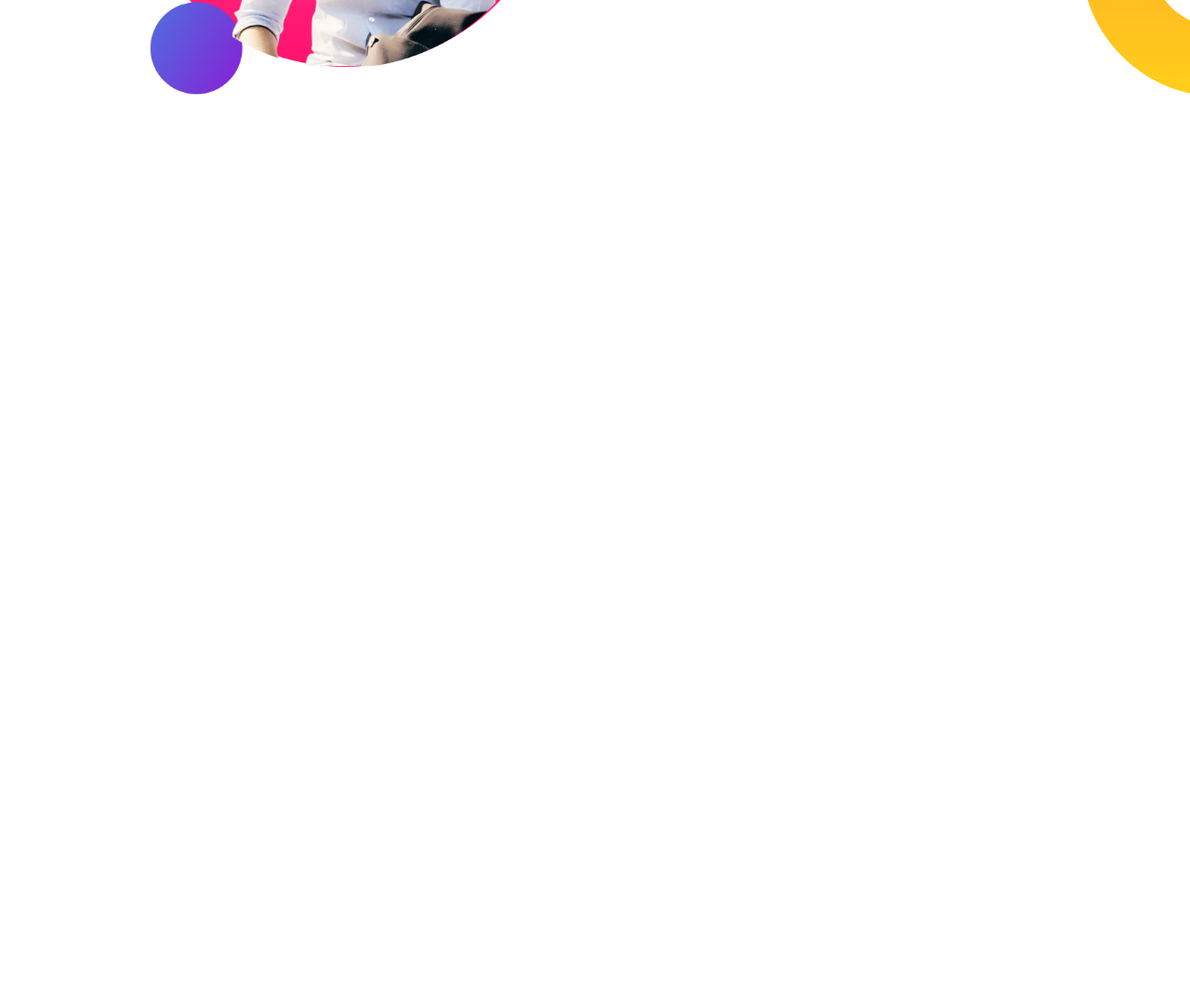
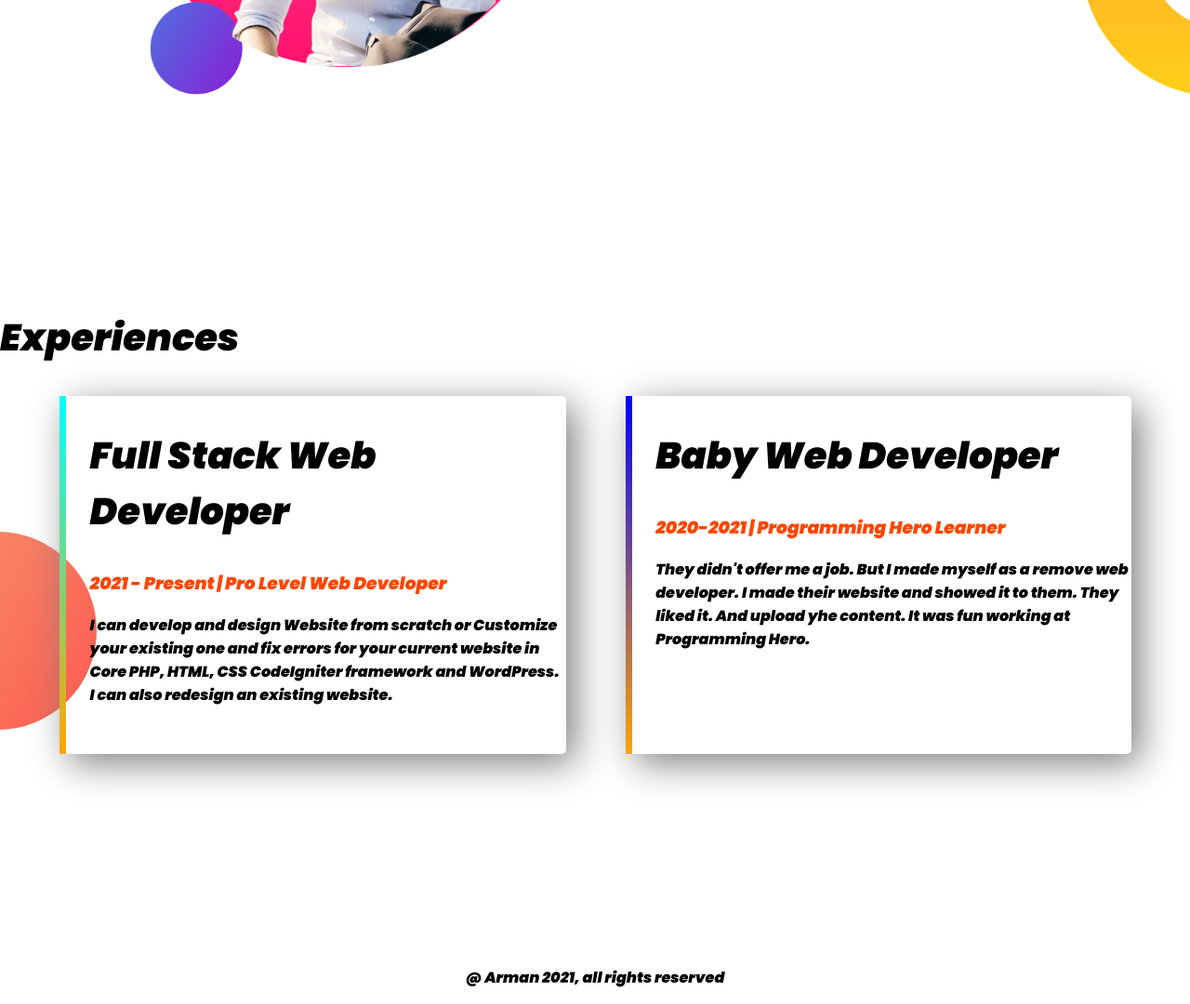
Before and after one commit to tiarman/web.arman1, a plain HTML site: page index.html in a window 1280 px wide. Shown: the part 1080-2160 px from the top of the page at 93% size. Before the commit the page ends 1380 px from the top, so only its background shows below. Drawn offline with Linux system fonts and the light colour scheme.

Commit message:
Completed first portfolio

```diff
--- a/index.html
+++ b/index.html
@@ -34,5 +34,22 @@
             <a class="link1" target="_blank" href="">DOWNLOAD RESUME</a>
         </div>
     </section>
+    <section class="experiance">
+        <h2>Experiences</h2>
+        <div id="stack" class="half1 single">
+            <h2>Full Stack Web Developer</h2>
+            <h3 class="namehighlight">2021 - Present | Pro Level Web Developer</h3>
+            <p>I can develop and design Website from scratch or Customize your existing one and fix errors for your current website in Core PHP, HTML, CSS CodeIgniter framework and WordPress. I can also redesign an existing website.</p>
+        </div>
+        <div id="stack2" class="half1 single">
+            <h2>Baby Web Developer</h2>
+            <H3 class="namehighlight">2020-2021 | Programming Hero Learner</H3>
+            <p>They didn't offer me a job. But I made myself as a remove web developer. I made their website and showed it to them. They liked it. And upload yhe content. It was fun working at Programming Hero.</p>
+        </div>
+
+    </section>
+    <footer>
+        <p>@ Arman 2021, all rights reserved</p>
+    </footer>
 </body>
 </html>
--- a/style.css
+++ b/style.css
@@ -42,3 +42,26 @@ section{
     background-repeat: no-repeat;
     background-position: right;
 }
+.single{
+    box-shadow: 10px 10px 40px gray;
+    border-radius: 5px;
+    height: 70%;
+}
+.experiance{
+    background-image: url(images/exp-bg.png);
+    background-repeat: no-repeat;
+    background-position: left;
+}
+#stack{
+    border-left: 7px solid;
+    border-image: linear-gradient(180deg, cyan, orange);
+    border-image-slice: 1;
+}
+#stack2{
+    border-left: 7px solid;
+    border-image: linear-gradient(180deg, blue, orange);
+    border-image-slice: 1;
+}
+footer p{
+    text-align: center;
+}
```
